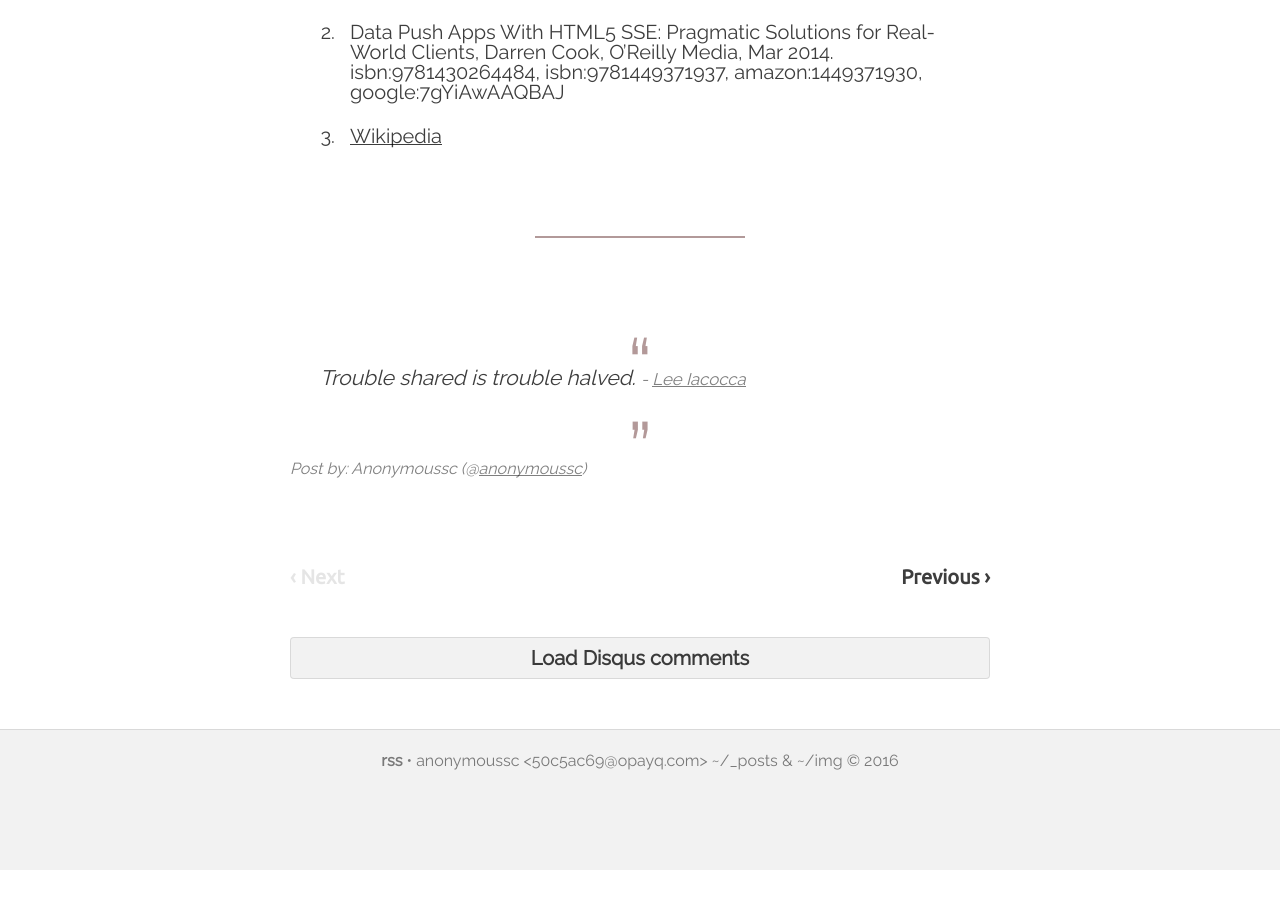
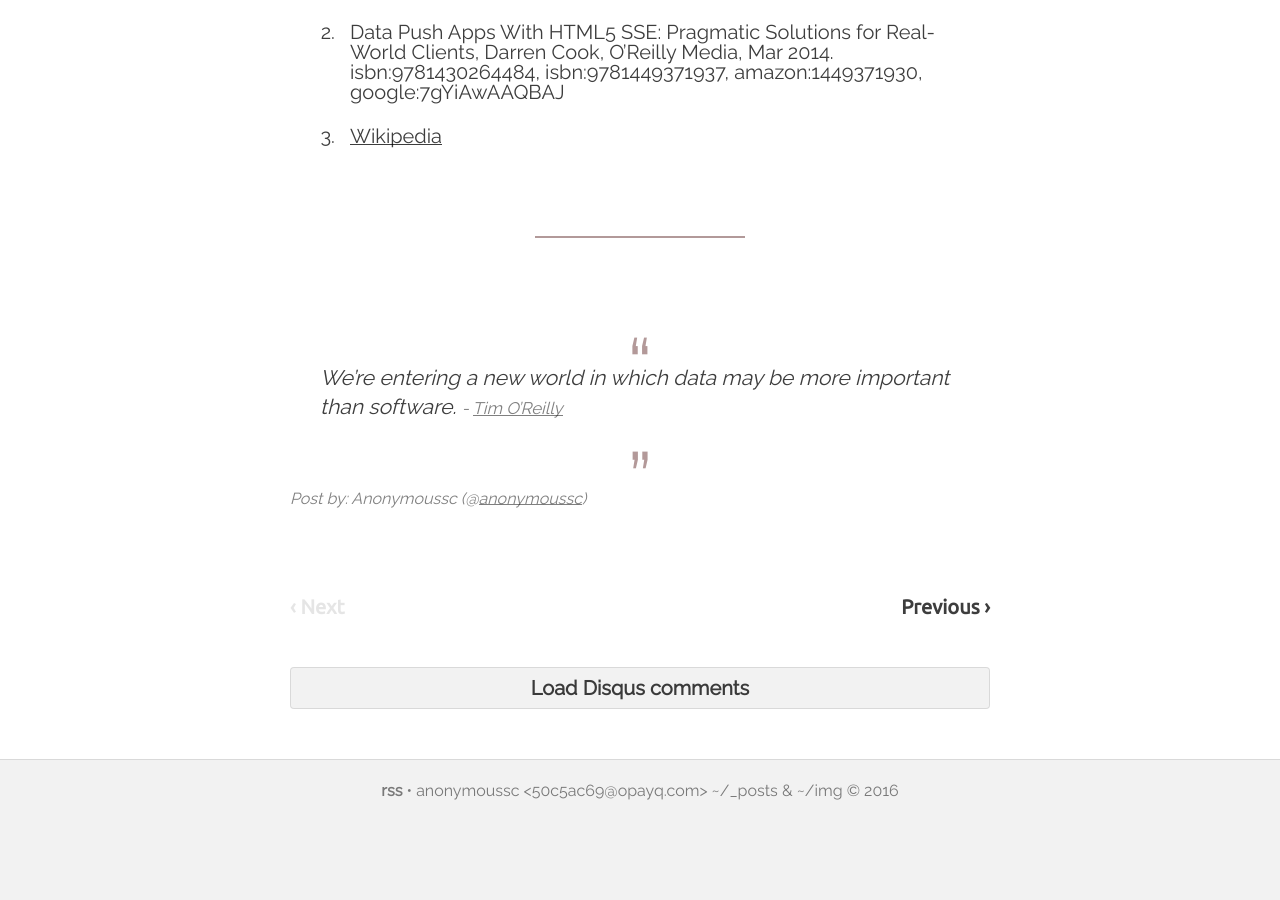
Before and after one commit to anonymoussc/anonymoussc.github.io, a Jekyll site: the page built from _posts/2016-04-30-server-sent-events-fx-code-example-part-II.markdown, in a window 1280 px wide and 900 px high, scrolled down 1733 px. Built offline with Jekyll 4.4.1, drawn with Linux system fonts in a browser that asks for light colours; nearby versions of some CDN libraries; before the commit the page ends 2603 px from its top, so only the background shows below that.

Commit message:
Modified 2016-04-30-server-sent-events-fx-code-example-part-II

```diff
--- a/_posts/2016-04-30-server-sent-events-fx-code-example-part-II.markdown
+++ b/_posts/2016-04-30-server-sent-events-fx-code-example-part-II.markdown
@@ -51,5 +51,5 @@ Reference :
 
 
 ---
-> Trouble shared is trouble halved.
-> <small>- [Lee Iacocca](http://www.brainyquote.com/quotes/quotes/l/leeiacocca120041.html)</small>
+> We're entering a new world in which data may be more important than software.
+> <small>- [Tim O'Reilly](http://www.brainyquote.com/quotes/quotes/t/timoreill219565.html)</small>
```
